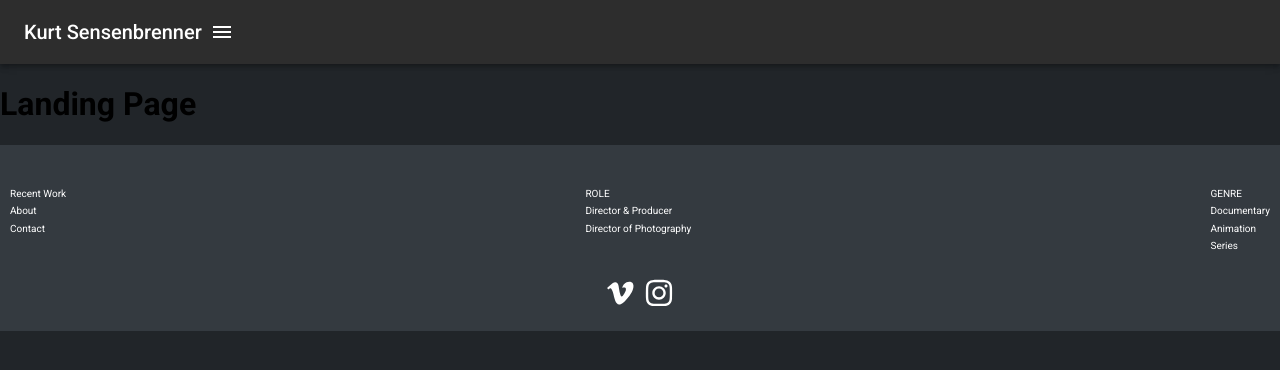
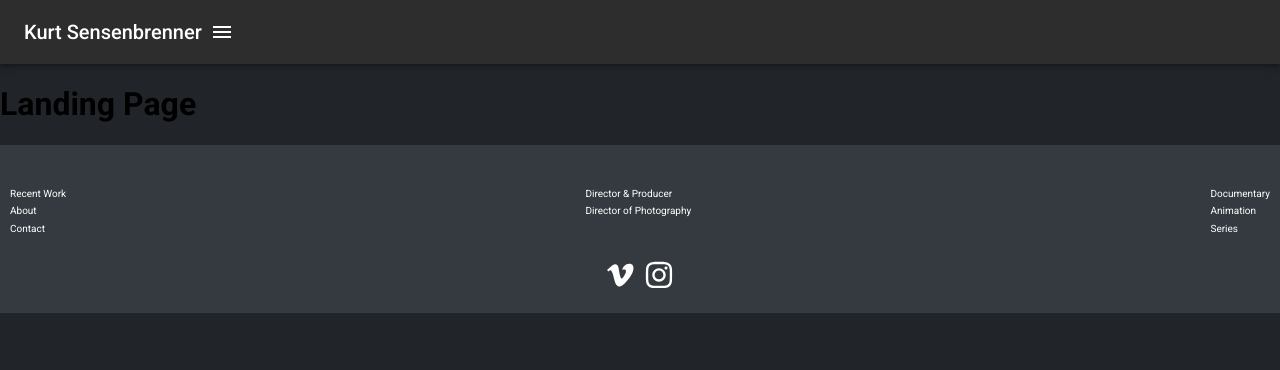
Before and after one commit to mwkwsd/sensensomething, a React (Create React App) app: page / in a window 1280 px wide. Shown: the top 370 px of the page. Built offline with nearby package versions, Linux system fonts and the light colour scheme.

Commit message:
removed Headers in Footer

```diff
--- a/src/components/molecules/footer/FooterLinks.tsx
+++ b/src/components/molecules/footer/FooterLinks.tsx
@@ -2,11 +2,10 @@ import { Link } from 'react-router-dom';
 import Typography from '@mui/material/Typography';
 
 type FooterLinksProps = {
-  title: string;
   items: { label: string; link: string }[];
 };
 
-export function FooterLinks({ title, items }: FooterLinksProps) {
+export function FooterLinks({ items }: FooterLinksProps) {
   return (
     <div
       style={{
@@ -16,11 +15,11 @@ export function FooterLinks({ title, items }: FooterLinksProps) {
         paddingTop: '30px'
       }}
     >
-      {title && (
+      {/* {title && (
         <Typography variant="subtitle1" sx={{ fontSize: '10px' }}>
           {title}
         </Typography>
-      )}
+      )} */}
       {items.map((item, index) => (
         <Link
           key={index}
--- a/src/components/organisms/Footer/Footer.tsx
+++ b/src/components/organisms/Footer/Footer.tsx
@@ -13,17 +13,16 @@ import { enumMappings } from '../../../common/constants/constants'
 export function Footer() {
   const generateColumnData = (
     enumValues: readonly Genre[] | readonly Role[],
-    title: string,
   ) => {
     const items = enumValues.map(value => ({
       label: enumMappings[value].label,
       link: enumMappings[value].url,
     }))
-    return { title, items }
+    return { items }
   }
 
-  const roleColumnData = generateColumnData(roles, 'ROLE' )
-  const genreColumnData = generateColumnData(genres, 'GENRE' )
+  const roleColumnData = generateColumnData(roles )
+  const genreColumnData = generateColumnData(genres )
 
   const transformedNavLinks = navLinks.map(({ route, label }) => ({
     label,
@@ -46,16 +45,14 @@ export function Footer() {
           marginBottom: '10px',
         }}
       >
-        <FooterLinks title="" items={transformedNavLinks} />
+        <FooterLinks items={transformedNavLinks} />
 
         <FooterLinks
-          title={roleColumnData.title}
           items={roleColumnData.items}
         />
 
 
         <FooterLinks
-          title={genreColumnData.title}
           items={genreColumnData.items}
         />
       </div>
```
